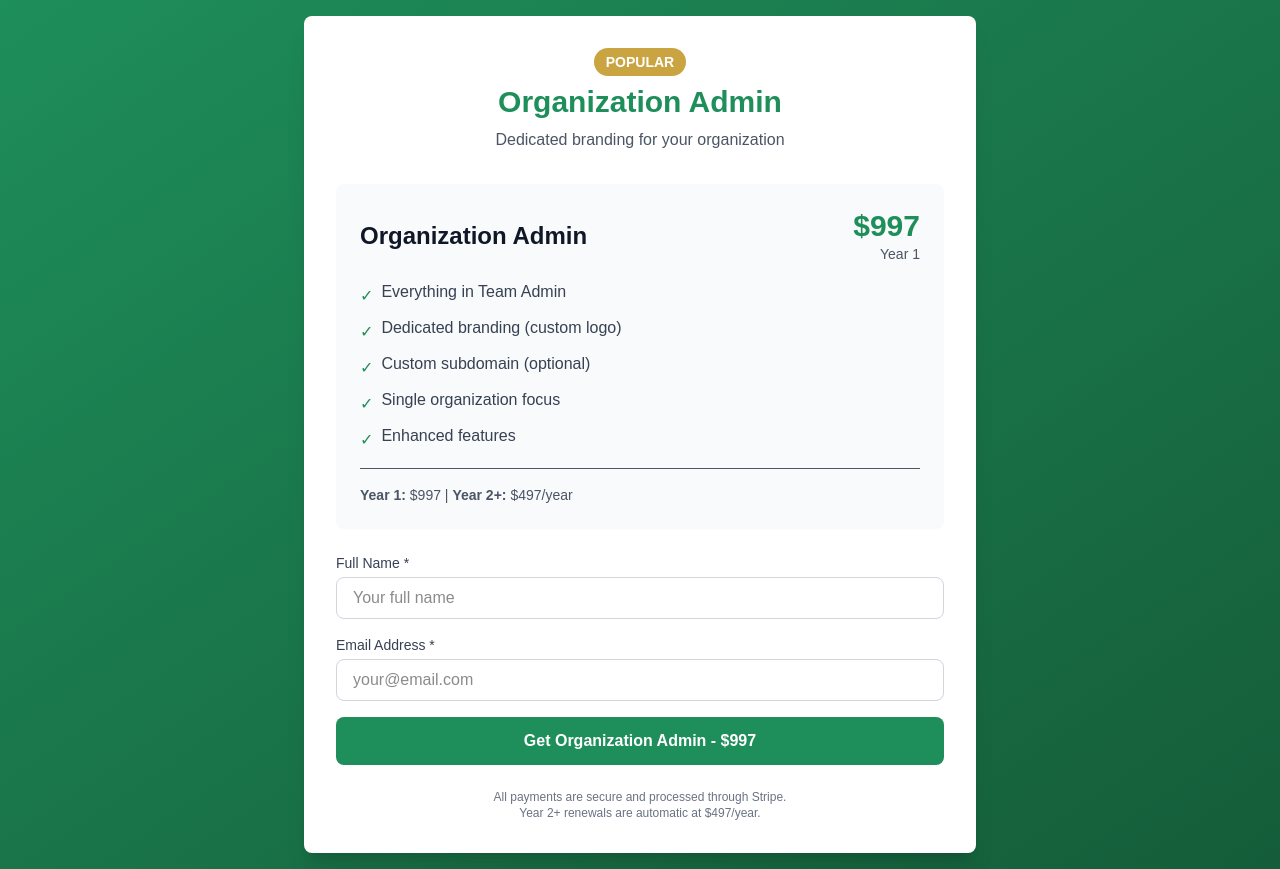
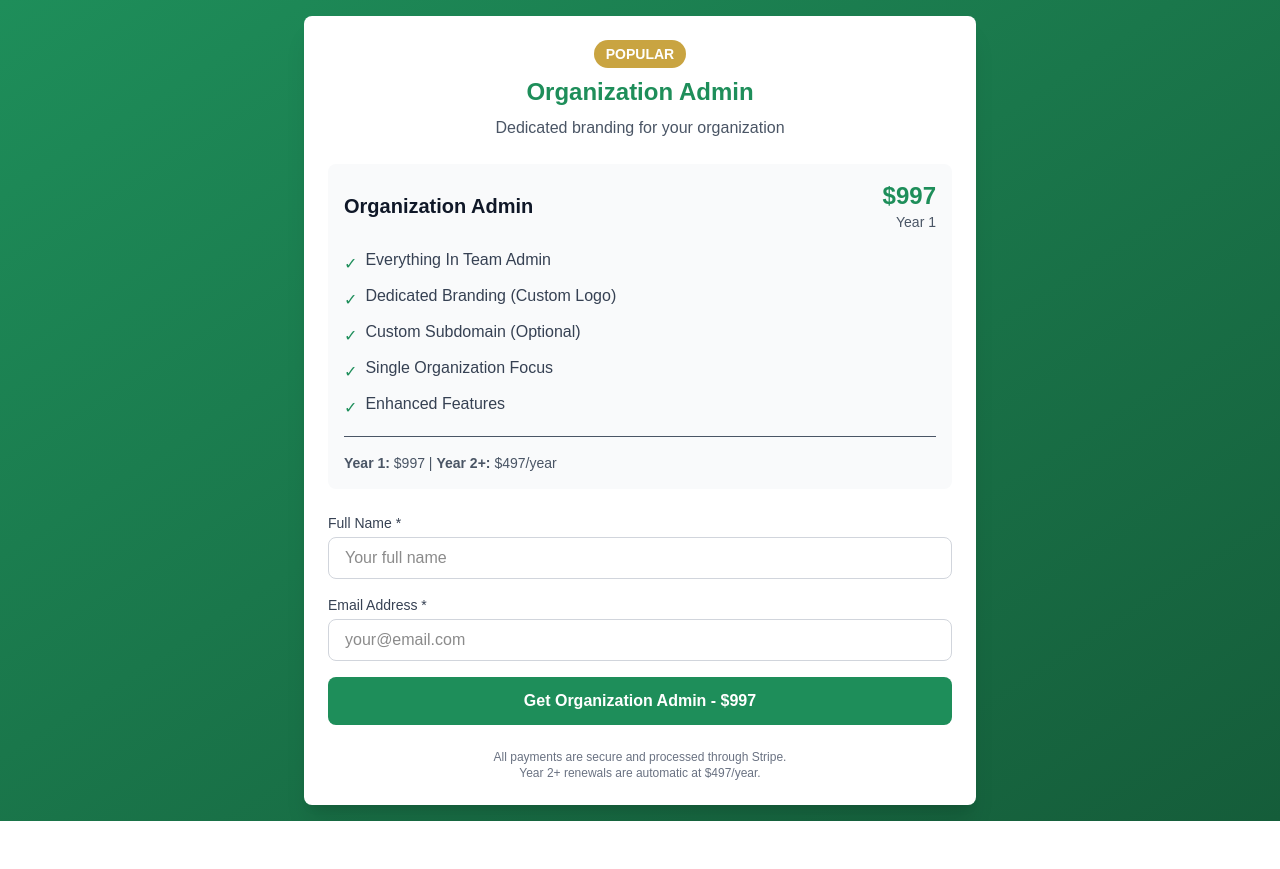
Before and after one commit to marketleveragingmedia-cmd/citizen-activation-system, a Next.js app: page /checkout/organization-admin in a window 1280 px wide. After the commit the page ends 821 px from the top, so only its background shows below. Built offline with nearby package versions, Linux system fonts and the light colour scheme.

Commit message:
FIX: All 3 checkout pages - proper sizing and capitalization

```diff
--- a/app/checkout/organization-admin/page.tsx
+++ b/app/checkout/organization-admin/page.tsx
@@ -36,12 +36,12 @@ export default function OrganizationAdminCheckout() {
 
   return (
     <div className="min-h-screen bg-gradient-to-br from-[#1E8E5A] to-[#155d3a] flex items-center justify-center p-4">
-      <div className="bg-white rounded-lg shadow-xl max-w-2xl w-full p-8">
-        <div className="text-center mb-8">
+      <div className="bg-white rounded-lg shadow-xl max-w-2xl w-full p-6">
+        <div className="text-center mb-6">
           <div className="inline-block bg-[#C9A441] text-white px-3 py-1 rounded-full text-sm font-semibold mb-2">
             POPULAR
           </div>
-          <h1 className="text-3xl font-bold text-[#1E8E5A] mb-2">
+          <h1 className="text-2xl font-bold text-[#1E8E5A] mb-2">
             Organization Admin
           </h1>
           <p className="text-gray-600">
@@ -49,11 +49,11 @@ export default function OrganizationAdminCheckout() {
           </p>
         </div>
 
-        <div className="bg-gray-50 rounded-lg p-6 mb-6">
+        <div className="bg-gray-50 rounded-lg p-4 mb-6">
           <div className="flex justify-between items-center mb-4">
-            <h2 className="text-2xl font-bold text-gray-900">Organization Admin</h2>
+            <h2 className="text-xl font-bold text-gray-900">Organization Admin</h2>
             <div className="text-right">
-              <div className="text-3xl font-bold text-[#1E8E5A]">$997</div>
+              <div className="text-2xl font-bold text-[#1E8E5A]">$997</div>
               <div className="text-sm text-gray-600">Year 1</div>
             </div>
           </div>
@@ -61,23 +61,23 @@ export default function OrganizationAdminCheckout() {
           <div className="space-y-2 text-gray-700">
             <div className="flex items-start gap-2">
               <span className="text-[#1E8E5A] mt-1">✓</span>
-              <span>Everything in Team Admin</span>
+              <span>Everything In Team Admin</span>
             </div>
             <div className="flex items-start gap-2">
               <span className="text-[#1E8E5A] mt-1">✓</span>
-              <span>Dedicated branding (custom logo)</span>
+              <span>Dedicated Branding (Custom Logo)</span>
             </div>
             <div className="flex items-start gap-2">
               <span className="text-[#1E8E5A] mt-1">✓</span>
-              <span>Custom subdomain (optional)</span>
+              <span>Custom Subdomain (Optional)</span>
             </div>
             <div className="flex items-start gap-2">
               <span className="text-[#1E8E5A] mt-1">✓</span>
-              <span>Single organization focus</span>
+              <span>Single Organization Focus</span>
             </div>
             <div className="flex items-start gap-2">
               <span className="text-[#1E8E5A] mt-1">✓</span>
-              <span>Enhanced features</span>
+              <span>Enhanced Features</span>
             </div>
           </div>
 
--- a/app/checkout/team-admin/page.tsx
+++ b/app/checkout/team-admin/page.tsx
@@ -36,9 +36,9 @@ export default function TeamAdminCheckout() {
 
   return (
     <div className="min-h-screen bg-gradient-to-br from-[#1E8E5A] to-[#155d3a] flex items-center justify-center p-4">
-      <div className="bg-white rounded-lg shadow-xl max-w-2xl w-full p-8">
-        <div className="text-center mb-8">
-          <h1 className="text-3xl font-bold text-[#1E8E5A] mb-2">
+      <div className="bg-white rounded-lg shadow-xl max-w-2xl w-full p-6">
+        <div className="text-center mb-6">
+          <h1 className="text-2xl font-bold text-[#1E8E5A] mb-2">
             Team Admin Access
           </h1>
           <p className="text-gray-600">
@@ -46,11 +46,11 @@ export default function TeamAdminCheckout() {
           </p>
         </div>
 
-        <div className="bg-gray-50 rounded-lg p-6 mb-6">
+        <div className="bg-gray-50 rounded-lg p-4 mb-6">
           <div className="flex justify-between items-center mb-4">
-            <h2 className="text-2xl font-bold text-gray-900">Team Admin</h2>
+            <h2 className="text-xl font-bold text-gray-900">Team Admin</h2>
             <div className="text-right">
-              <div className="text-3xl font-bold text-[#1E8E5A]">$497</div>
+              <div className="text-2xl font-bold text-[#1E8E5A]">$497</div>
               <div className="text-sm text-gray-600">per year</div>
             </div>
           </div>
@@ -58,7 +58,7 @@ export default function TeamAdminCheckout() {
           <div className="space-y-2 text-gray-700">
             <div className="flex items-start gap-2">
               <span className="text-[#1E8E5A] mt-1">✓</span>
-              <span>Team Admin dashboard access</span>
+              <span>Team Admin Dashboard Access</span>
             </div>
             <div className="flex items-start gap-2">
               <span className="text-[#1E8E5A] mt-1">✓</span>
@@ -66,15 +66,15 @@ export default function TeamAdminCheckout() {
             </div>
             <div className="flex items-start gap-2">
               <span className="text-[#1E8E5A] mt-1">✓</span>
-              <span>Request tracking & automation</span>
+              <span>Request Tracking & Automation</span>
             </div>
             <div className="flex items-start gap-2">
               <span className="text-[#1E8E5A] mt-1">✓</span>
-              <span>Email automation included</span>
+              <span>Email Automation Included</span>
             </div>
             <div className="flex items-start gap-2">
               <span className="text-[#1E8E5A] mt-1">✓</span>
-              <span>Part of larger network</span>
+              <span>Part Of Larger Network</span>
             </div>
           </div>
 
--- a/app/checkout/white-label/page.tsx
+++ b/app/checkout/white-label/page.tsx
@@ -50,7 +50,7 @@ export default function WhiteLabelCheckout() {
         <div className="space-y-4 mb-6">
           <div
             onClick={() => setTier('promo')}
-            className={`border-2 rounded-lg p-6 cursor-pointer transition-all ${
+            className={`border-2 rounded-lg p-4 cursor-pointer transition-all ${
               tier === 'promo'
                 ? 'border-[#1E8E5A] bg-green-50'
                 : 'border-gray-300 hover:border-[#1E8E5A]'
@@ -75,7 +75,7 @@ export default function WhiteLabelCheckout() {
 
           <div
             onClick={() => setTier('regular')}
-            className={`border-2 rounded-lg p-6 cursor-pointer transition-all ${
+            className={`border-2 rounded-lg p-4 cursor-pointer transition-all ${
               tier === 'regular'
                 ? 'border-[#1E8E5A] bg-green-50'
                 : 'border-gray-300 hover:border-[#1E8E5A]'
```
